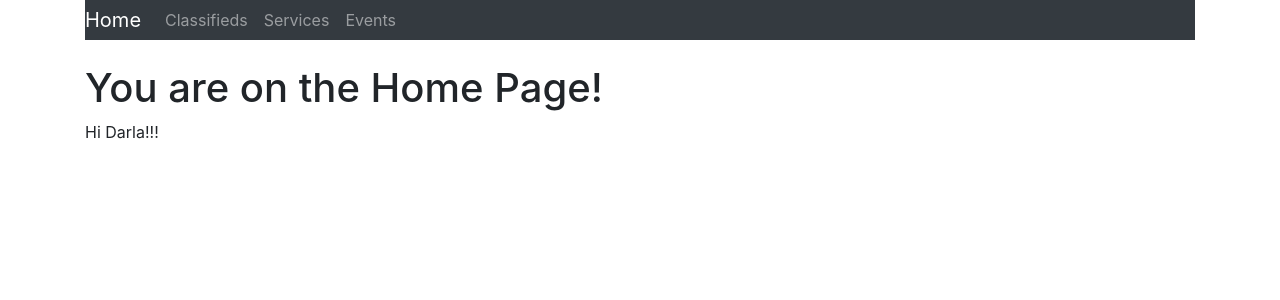
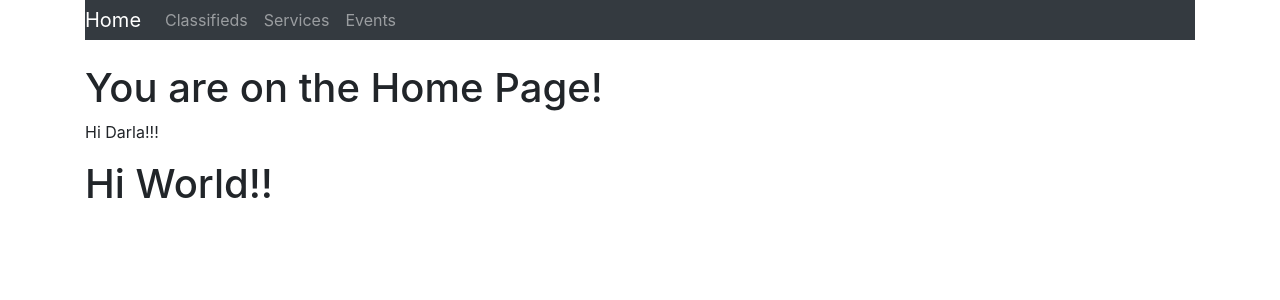
Before and after one commit to bethel-school-of-technology/the-church-bulletin-board-frontend, a React (Create React App) app in the folder church-bulletin-board/: page / in a window 1280 px wide. Shown: the top 300 px of the page. Built offline with nearby package versions, Linux system fonts and the light colour scheme.

Commit message:
edited sticky

```diff
--- a/church-bulletin-board/src/components/HomePage.js
+++ b/church-bulletin-board/src/components/HomePage.js
@@ -1,4 +1,5 @@
-import React, { Component } from 'react'
+import React, { Component } from 'react';
+import StickyNote from './StickyNote';
 
 export default class HomePage extends Component {
     render() {
@@ -6,6 +7,7 @@ export default class HomePage extends Component {
             <div>
                 <h1>You are on the Home Page!</h1>
                 <p>Hi Darla!!!</p>
+                <StickyNote />
             </div>
         )
     }
--- a/church-bulletin-board/src/components/StickyNote.js
+++ b/church-bulletin-board/src/components/StickyNote.js
@@ -7,8 +7,5 @@ export default class StickyNote extends Component {
                 <h1>Hi World!!</h1>
             </div>
         )
-
-
-
     }
 }
```
